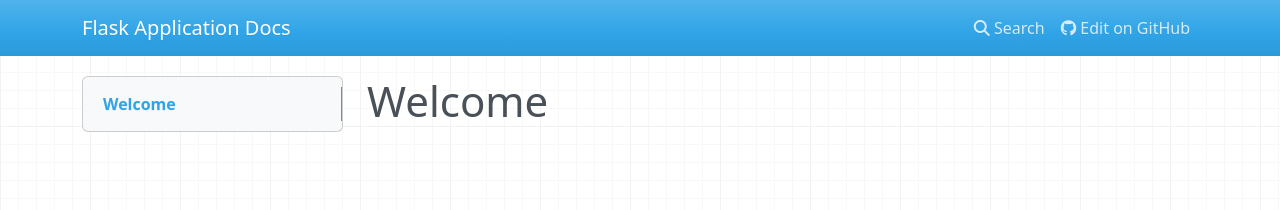
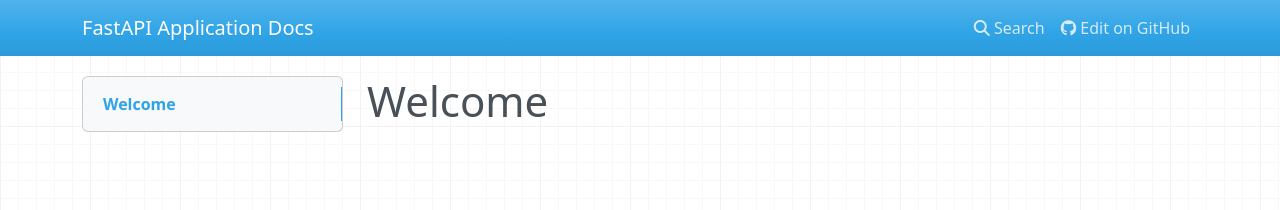
Before and after one commit to nationalarchives/fastapi-application-template, an MkDocs documentation site: the page built from docs/index.md, in a window 1280 px wide. Shown: the top 210 px of the page. Built offline with MkDocs 1.6.1, drawn with Linux system fonts in a browser that asks for light colours; nearby versions of some CDN libraries.

Commit message:
Update MKDocs config

```diff
--- a/mkdocs.yml
+++ b/mkdocs.yml
@@ -1,3 +1,3 @@
-site_name: Flask Application Docs
-repo_url: https://github.com/nationalarchives/flask-application-template
-dev_addr: 0.0.0.0:1081
+site_name: FastAPI Application Docs
+repo_url: https://github.com/nationalarchives/fastapi-application-template
+dev_addr: 0.0.0.0:1083
```
